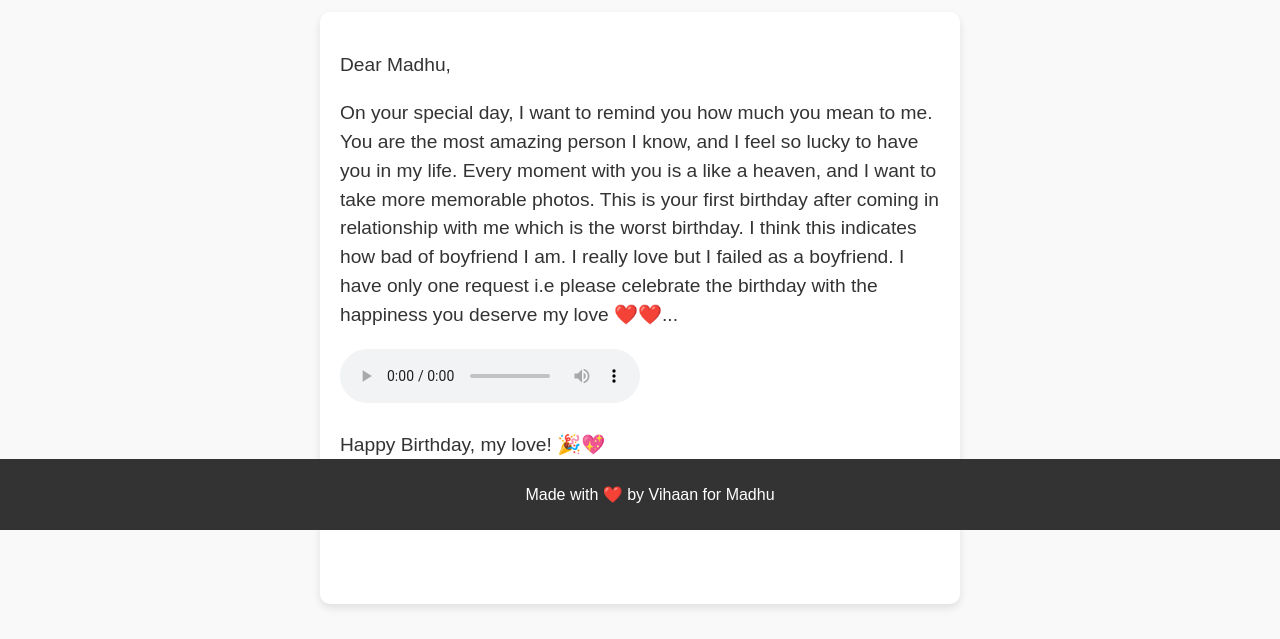
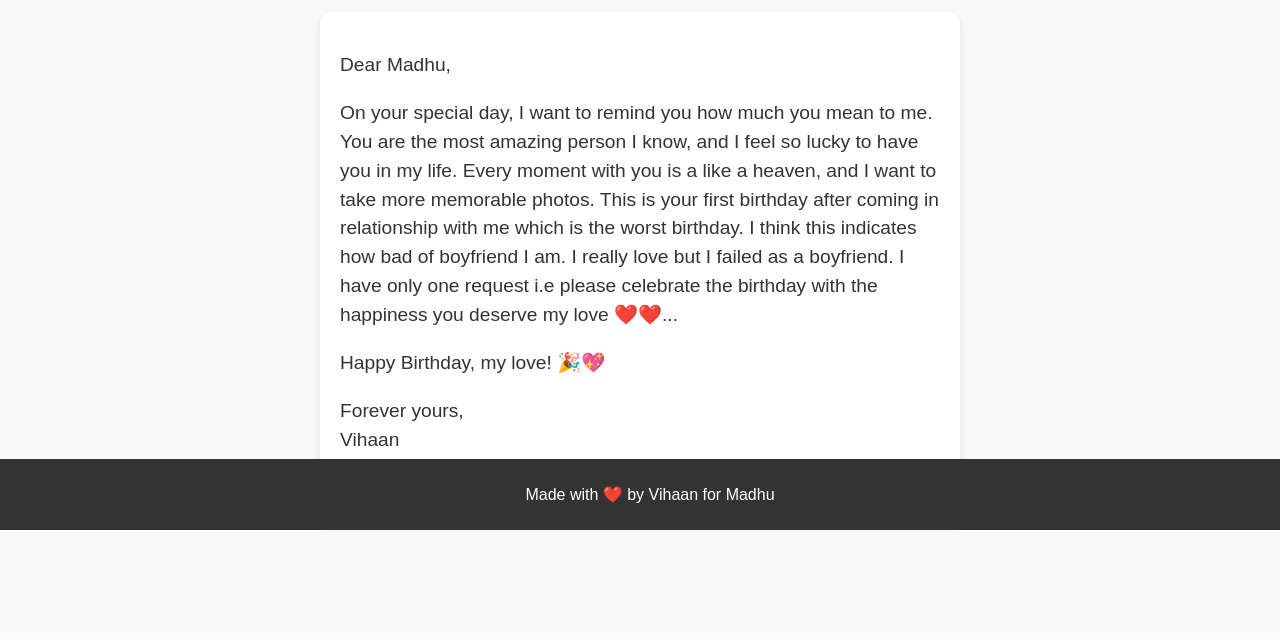
Before and after one commit to lokesh312kumar12/madhuBirthday, a plain HTML site: page index.html in a window 1280 px wide. Shown: the part 270-909 px from the top of the page. After the commit the page ends 827 px from the top, so only its background shows below. Drawn offline with Linux system fonts and the light colour scheme.

Commit message:
Add files via upload

```diff
--- a/index.html
+++ b/index.html
@@ -118,7 +118,6 @@
     <div class="message">
       <p>Dear Madhu,</p>
       <p>On your special day, I want to remind you how much you mean to me. You are the most amazing person I know, and I feel so lucky to have you in my life. Every moment with you is a like a heaven, and I want to take more memorable photos. This is your first birthday after coming in relationship with me which is the worst birthday. I think this indicates how bad of boyfriend I am. I really love but I failed as a boyfriend. I have only one request i.e please celebrate the birthday with the happiness you deserve my love ❤️❤️... </p>
-      <audio src="audio.m4a" controls>I love you</audio>
       <p>Happy Birthday, my love! 🎉💖</p>
       <p style="margin-bottom: 3rem;">Forever yours,<br>Vihaan</p>
     </div>
```
